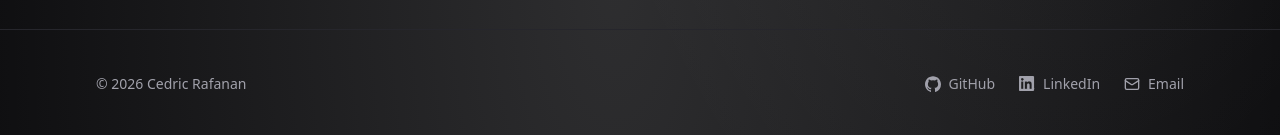
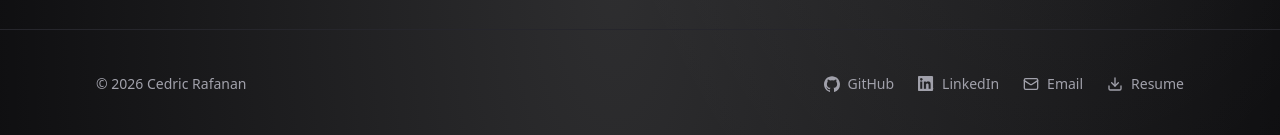
Before and after one commit to CedRaf/Portfolio, a React (Vite) app: page / in a window 1280 px wide. Shown: the part 5436-5571 px from the top of the page. Built offline with nearby package versions, Linux system fonts and the light colour scheme; a web font is replaced by a local one.

Commit message:
feat: added direct download link for resume in Footer component

```diff
--- a/src/components/Footer.tsx
+++ b/src/components/Footer.tsx
@@ -1,4 +1,4 @@
-import { Mail } from 'lucide-react'
+import { Download, Mail } from 'lucide-react'
 import { site, socials } from '../data/site'
 
 const link =
@@ -34,6 +34,13 @@ export function Footer() {
             Email
           </a>
         </li>
+        {/* The hero's button now opens a viewer, so this is the direct download. */}
+        <li>
+          <a href={site.resumeUrl} download className={link}>
+            <Download className="size-4" aria-hidden="true" />
+            Resume
+          </a>
+        </li>
       </ul>
     </footer>
   )
```
